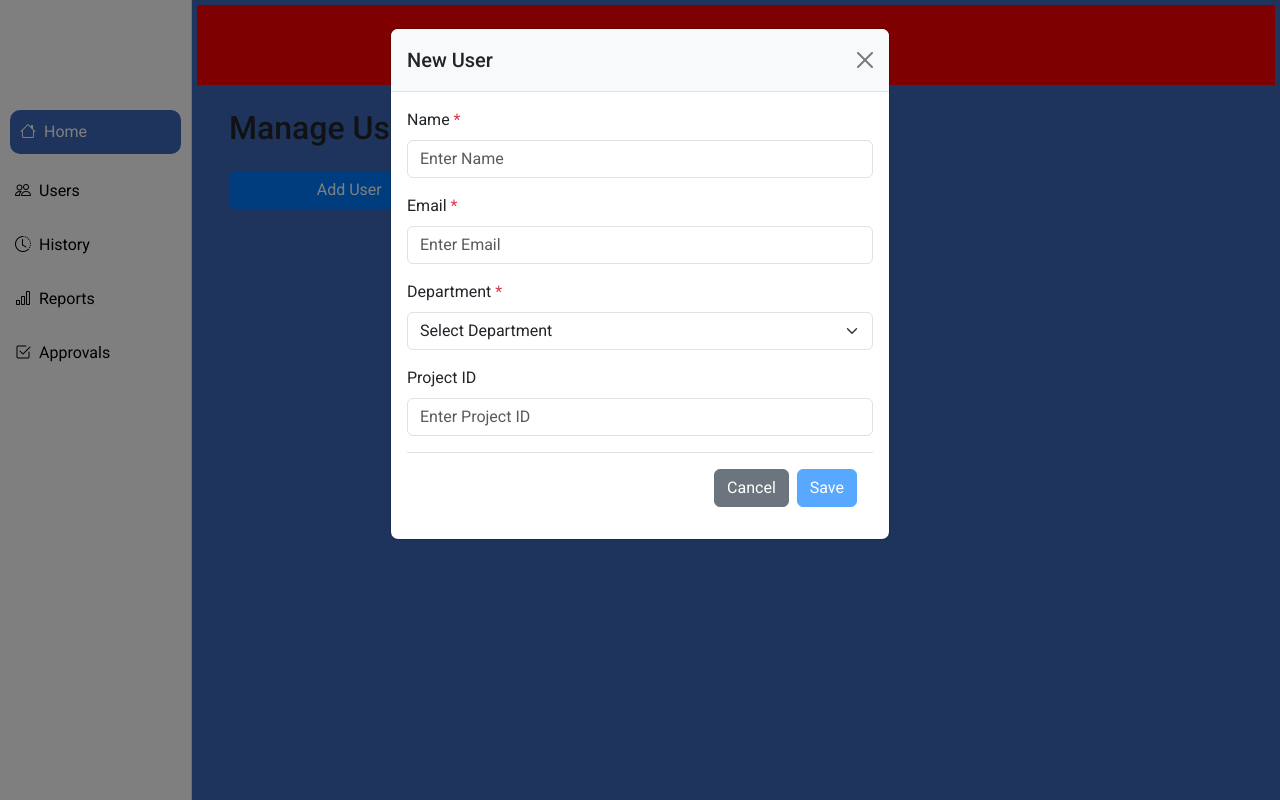
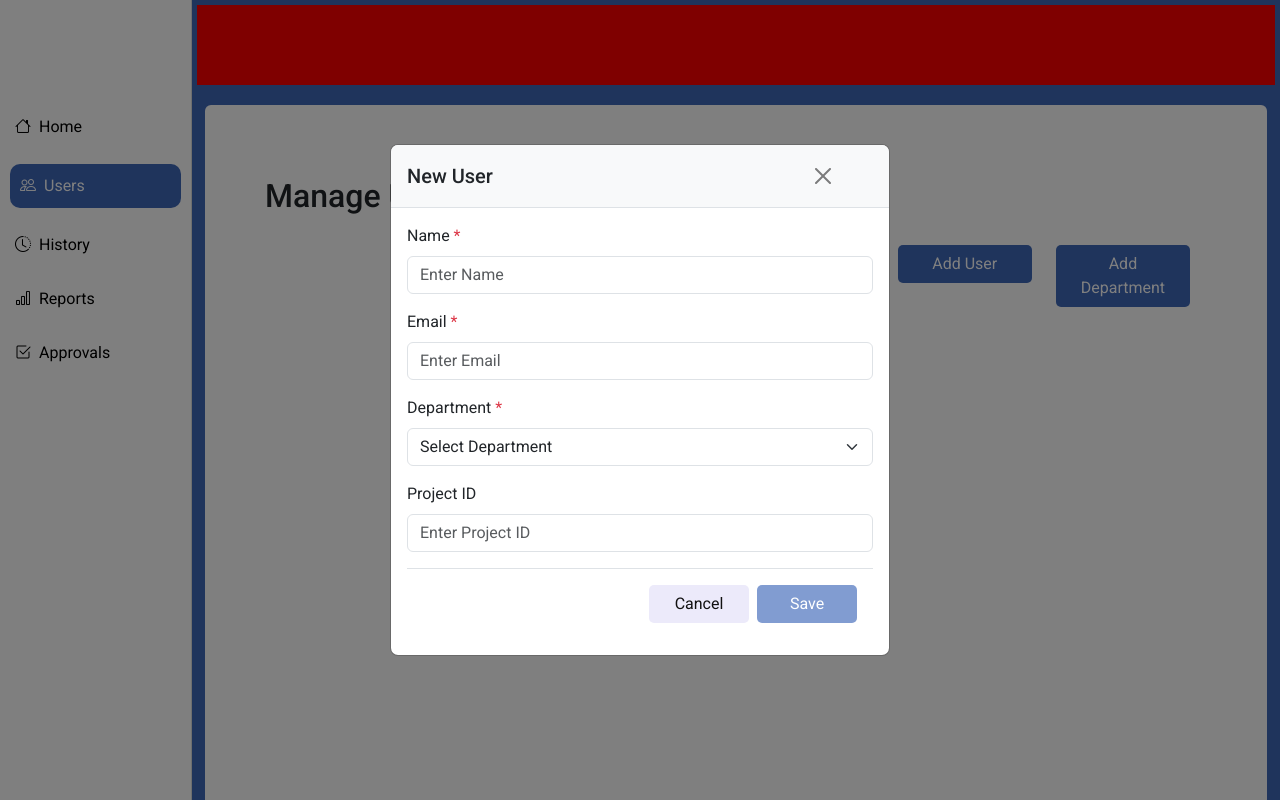
Before and after one commit to Achu-Personal/Risk-Management-RiskEx, an Angular app: page /users in a window 1280 px wide. Both pictures are taken after a click on the button "Add User". Built offline with nearby package versions, Linux system fonts and the light colour scheme.

Commit message:
User page modification

```diff
--- a/src/app/Components/sidebar/sidebar.component.ts
+++ b/src/app/Components/sidebar/sidebar.component.ts
@@ -1,5 +1,5 @@
 import { Component } from '@angular/core';
-import { RouterLink } from '@angular/router';
+import { NavigationEnd, Router, RouterLink } from '@angular/router';
 
 @Component({
   selector: 'app-sidebar',
@@ -10,14 +10,33 @@ import { RouterLink } from '@angular/router';
 })
 export class SidebarComponent {
   menuItems = [
-    { id:1, label: 'Home', icon: 'bi-house', route: '/', active: true },
-    { id:2, label: 'Users', icon: 'bi-people', route: '/users', active: false },
-    { id:3, label: 'History', icon: 'bi-clock-history', route: '/history', active: false },
-    { id:4, label: 'Reports', icon: 'bi-bar-chart', route: '/reports', active: false },
-    { id:5,label: 'Approvals', icon: 'bi-check2-square', route: '/approvals', active: false },
+    { id: 1, label: 'Home', icon: 'bi-house', route: '/', active: false },
+    { id: 2, label: 'Users', icon: 'bi-people', route: '/users', active: false },
+    { id: 3, label: 'History', icon: 'bi-clock-history', route: '/history', active: false },
+    { id: 4, label: 'Reports', icon: 'bi-bar-chart', route: '/reports', active: false },
+    { id: 5, label: 'Approvals', icon: 'bi-check2-square', route: '/approvals', active: false },
   ];
+
+  constructor(private router: Router) {}
+
+  ngOnInit() {
+    this.setActiveFromRoute(this.router.url);
+    this.router.events.subscribe((event) => {
+      if (event instanceof NavigationEnd) {
+        this.setActiveFromRoute(event.urlAfterRedirects);
+      }
+    });
+  }
+
   setActiveItem(selectedItem: any) {
     this.menuItems.forEach((item) => (item.active = false));
     selectedItem.active = true;
+    this.router.navigate([selectedItem.route]);
+  }
+
+  setActiveFromRoute(currentRoute: string) {
+    this.menuItems.forEach((item) => {
+      item.active = item.route === currentRoute;
+    });
   }
 }
--- a/src/app/Pages/approval/approval.component.ts
+++ b/src/app/Pages/approval/approval.component.ts
@@ -1,5 +1,4 @@
 import { Component } from '@angular/core';
-import { ViewRiskComponent } from "../view-risk/view-risk.component";
 import { BodyContainerComponent } from "../../Components/body-container/body-container.component";
 import { RiskBasicDetailsCardComponent } from "../../Components/risk-basic-details-card/risk-basic-details-card.component";
 import { RiskDetailsSection2Component } from "../../Components/risk-details-section2/risk-details-section2.component";
@@ -7,7 +6,7 @@ import { RiskDetailsSection2Component } from "../../Components/risk-details-sect
 @Component({
   selector: 'app-approval',
   standalone: true,
-  imports: [ViewRiskComponent, BodyContainerComponent, RiskBasicDetailsCardComponent, RiskDetailsSection2Component],
+  imports: [ BodyContainerComponent, RiskBasicDetailsCardComponent, RiskDetailsSection2Component],
   templateUrl: './approval.component.html',
   styleUrl: './approval.component.scss'
 })
--- a/src/app/Pages/users/users.component.html
+++ b/src/app/Pages/users/users.component.html
@@ -1,27 +1,29 @@
-<div class="d-flex">
+
+<app-body-container>
 
 
-  <div class="container mt-4 col-md-3">
-    <h2 class="mb-4">Manage Users and Departments</h2>
 
-    <div class="row">
-      <div class="col-md-3">
-        <button type="button" class="btn btn-primary w-100" data-bs-toggle="modal" data-bs-target="#addUserModal">
+    <div class="container mt-4 ">
+      <h2 class="mb-4" style="margin-left: 0;">Manage Users and Departments</h2>
+
+      <div class="row button-group">
+        <div class="col-md-2">
+          <button type="button" class="btn btn-success w-100" data-bs-toggle="modal" data-bs-target="#addUserModal">
             Add User
           </button>
         </div>
-      <div class="col-md-3">
-        <button type="button" class="btn btn-primary w-100" data-bs-toggle="modal" data-bs-target="#addDepartmentModal">
+        <div class="col-md-2">
+          <button type="button" class="btn btn-success w-100" data-bs-toggle="modal" data-bs-target="#addDepartmentModal">
             Add Department
           </button>
         </div>
       </div>
     </div>
-</div>
+
 
   <!-- Add User Modal -->
   <div class="modal fade" id="addUserModal" tabindex="-1" aria-labelledby="addUserModalLabel" aria-hidden="true">
-  <div class="modal-dialog">
+    <div class="modal-dialog modal-dialog-centered">
       <div class="modal-content">
         <div class="modal-header">
           <h5 class="modal-title" id="addUserModalLabel">New User</h5>
@@ -88,10 +90,10 @@
             </div>
 
             <div class="modal-footer">
-            <button type="button" class="btn btn-secondary" data-bs-dismiss="modal">
+              <button type="button" class="btn btn-danger" data-bs-dismiss="modal">
                 Cancel
               </button>
-            <button type="submit" class="btn btn-primary" [disabled]="userForm.invalid">
+              <button type="submit" class="btn btn-success" [disabled]="userForm.invalid">
                 Save
               </button>
             </div>
@@ -104,7 +106,7 @@
   <!-- Add Department Modal -->
   <div class="modal fade" id="addDepartmentModal" tabindex="-1" aria-labelledby="addDepartmentModalLabel"
     aria-hidden="true">
-  <div class="modal-dialog">
+    <div class="modal-dialog modal-dialog-centered">
       <div class="modal-content">
         <div class="modal-header">
           <h5 class="modal-title" id="addDepartmentModalLabel">New Department</h5>
@@ -126,10 +128,10 @@
             </div>
 
             <div class="modal-footer">
-            <button type="button" class="btn btn-secondary" data-bs-dismiss="modal">
+              <button type="button" class="btn btn-danger" data-bs-dismiss="modal">
                 Cancel
               </button>
-            <button type="submit" class="btn btn-primary" [disabled]="departmentForm.invalid">
+              <button type="submit" class="btn btn-success" [disabled]="departmentForm.invalid">
                 Save
               </button>
             </div>
@@ -138,3 +140,5 @@
       </div>
     </div>
   </div>
+
+</app-body-container>
--- a/src/app/Pages/users/users.component.scss
+++ b/src/app/Pages/users/users.component.scss
@@ -1,25 +1,48 @@
-/* Sidebar and Content Alignment */
 .d-flex {
   display: flex;
 }
 
-/* Container Styling */
-.container {
-  margin-left: 20px;
-  flex-grow: 1;
-}
 
-/* Modal Header Styling */
+
 .modal-header {
   background-color: #f8f9fa;
 }
 
-/* Buttons Consistency */
-.btn-primary {
-  background-color: #007bff;
-  border-color: #007bff;
+
+.button-group {
+  display: flex;
+  margin-top: 30px;
+  justify-content: end;
+  margin-right: 5px;
 }
-.btn-primary:hover {
-  background-color: #0056b3;
-  border-color: #004085;
+
+button {
+  padding: 7px 20px;
+  font-size: 1rem;
+  border: none;
+  border-radius: 5px;
+  cursor: pointer;
+  transition: background-color 0.3s ease, transform 0.2s ease;
+  width: 100px;
 }
+
+button.btn-success {
+  background-color: #3E68B9;
+  color: white;
+}
+
+button.btn-success:hover {
+  background-color: #052564;
+  transform: scale(1.05);
+}
+
+
+button.btn-danger {
+  background-color: #ECEAFA;
+  color: rgb(17, 16, 16);
+}
+
+button.btn-danger:hover {
+  background-color: #b6b5bd;
+  transform: scale(1.05);
+}
--- a/src/app/Pages/users/users.component.ts
+++ b/src/app/Pages/users/users.component.ts
@@ -1,10 +1,11 @@
 import { Component } from '@angular/core';
 import { FormControl, FormGroup, ReactiveFormsModule, Validators } from '@angular/forms';
+import { BodyContainerComponent } from "../../Components/body-container/body-container.component";
 
 @Component({
   selector: 'app-users',
   standalone: true,
-  imports: [ReactiveFormsModule],
+  imports: [ReactiveFormsModule, BodyContainerComponent],
   templateUrl: './users.component.html',
   styleUrl: './users.component.scss'
 })
--- a/src/app/app.routes.ts
+++ b/src/app/app.routes.ts
@@ -53,9 +53,9 @@ export const routes: Routes = [
       {
         path:'approvals',component:ApprovalComponent
       },
-      // {
-      //   path:'',redirectTo:'home',pathMatch:'full'
-      // }
+      {
+        path:'',redirectTo:'home',pathMatch:'full'
+      }
     ]
   },
   {path:'sidebar',component:SidebarComponent},
```
Lines whose indentation alone changed are shown as unchanged.
